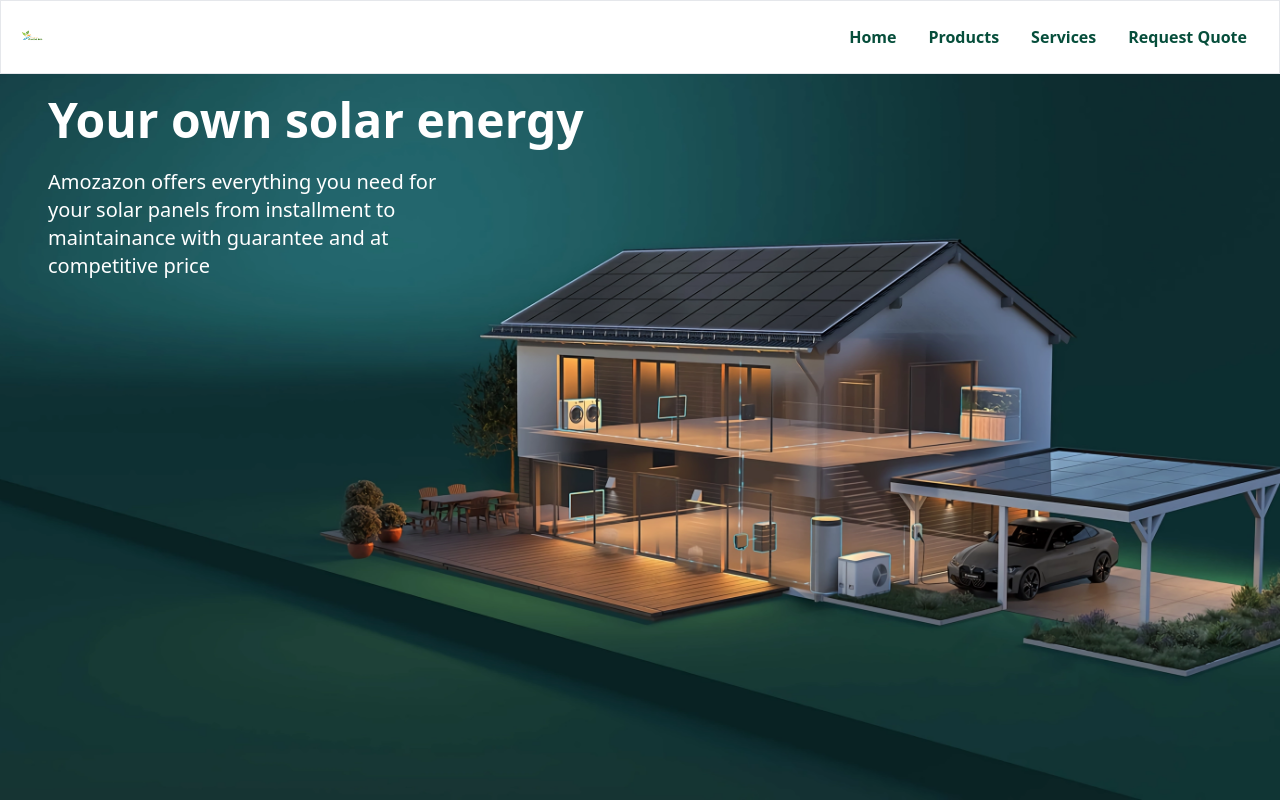
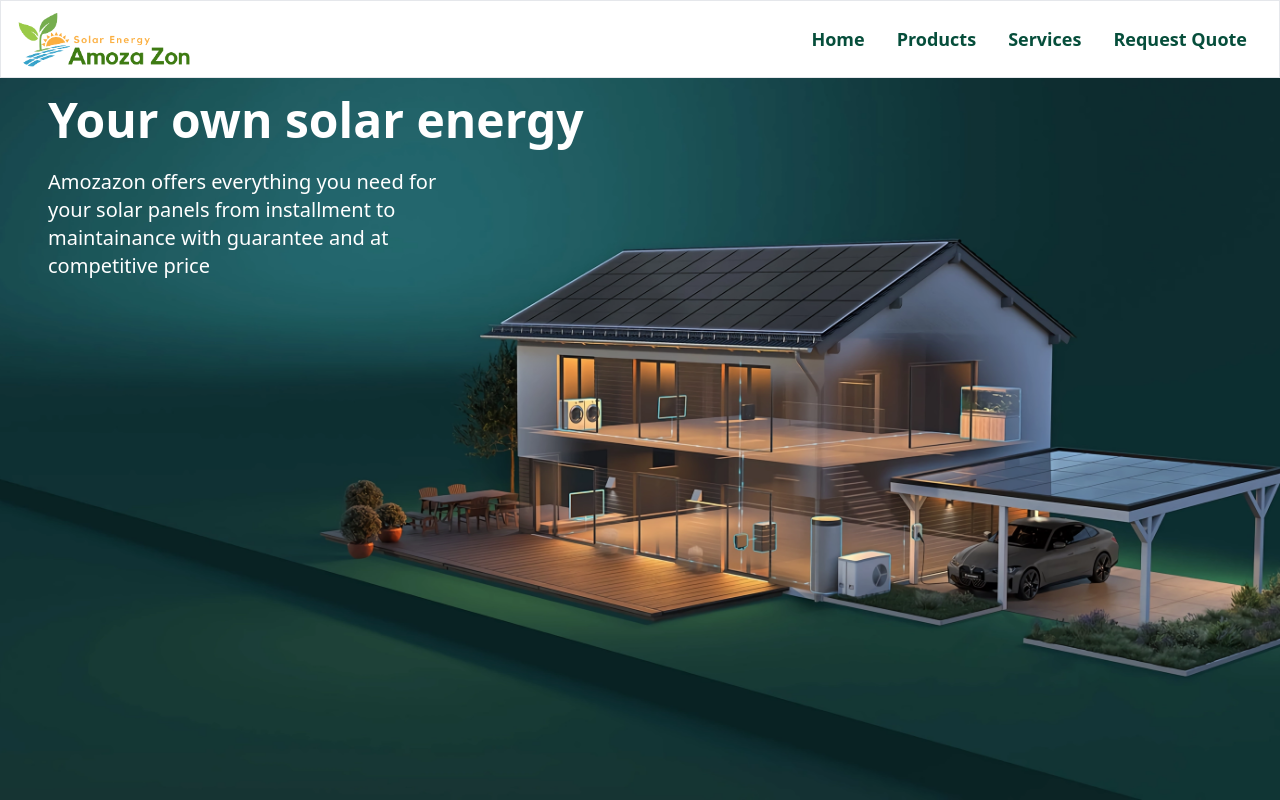
Before and after one commit to Ahmad-Bunni/Amozazon, a React (Vite) app: page / in a window 1280 px wide. Shown: the top 800 px of the page. Built offline with nearby package versions, Linux system fonts and the light colour scheme.

Commit message:
final design

```diff
--- a/src/common/navbar-menu/NavbarMenu.tsx
+++ b/src/common/navbar-menu/NavbarMenu.tsx
@@ -18,7 +18,7 @@ function NavbarMenu() {
       <div className="flex flex-wrap items-center justify-between mx-auto">
         <div className="md:w-1/3">
           <NavLink to={'/'} onClick={hideMenu}>
-            <img src={logo} className="h-7 md:h-9" alt="Amozazon Logo" />
+            <img src={logo} className="h-10 md:h-14" alt="Amozazon Logo" />
           </NavLink>
         </div>
         <div className="flex md:order-2 md:w-1/3">
@@ -47,7 +47,7 @@ function NavbarMenu() {
           }`}
           id="navbar-sticky"
         >
-          <ul className="flex flex-col p-4 mt-4 border rounded-lg bg-gray-100 md:bg-white md:flex-row md:space-x-8 md:mt-0 md:text-md md:font-semibold md:border-0">
+          <ul className="flex flex-col p-4 mt-4 border rounded-lg bg-gray-100 md:bg-white md:flex-row md:space-x-8 md:mt-0 md:text-lg md:font-semibold md:border-0">
             <li>
               <span
                 className="block py-2 pl-3 pr-4 rounded md:p-0 text-emerald-900 hover:underline hover:underline-offset-8 transition delay-200"
```
Also changed, not shown: public/images/logo.png.
